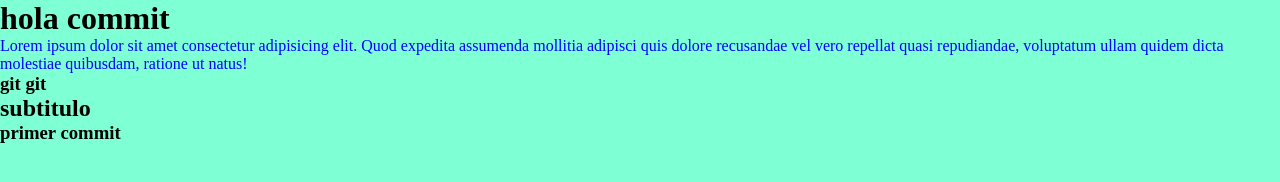
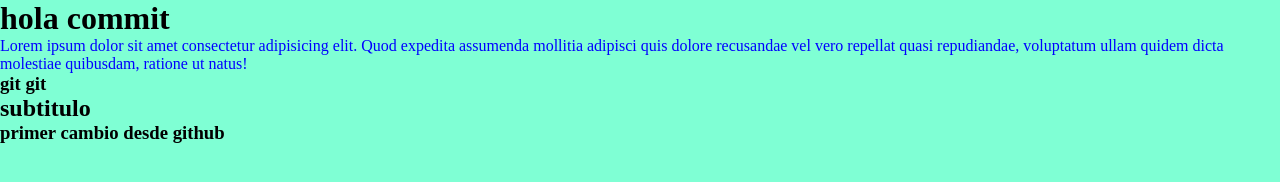
Before and after one commit to Matigo06/mi_repositorio1, a plain HTML site: page index.html in a window 1280 px wide. Drawn offline with Linux system fonts and the light colour scheme.

Commit message:
Update index.html
cambio primer commit por primer cambio desde github

```diff
--- a/index.html
+++ b/index.html
@@ -12,6 +12,6 @@
     <p>Lorem ipsum dolor sit amet consectetur adipisicing elit. Quod expedita assumenda mollitia adipisci quis dolore recusandae vel vero repellat quasi repudiandae, voluptatum ullam quidem dicta molestiae quibusdam, ratione ut natus!</p>
     <h3>git git</h3>
     <h2>subtitulo</h2>
-    <h3>primer commit</h3>
+    <h3>primer cambio desde github</h3>
 </body>
 </html>
```
